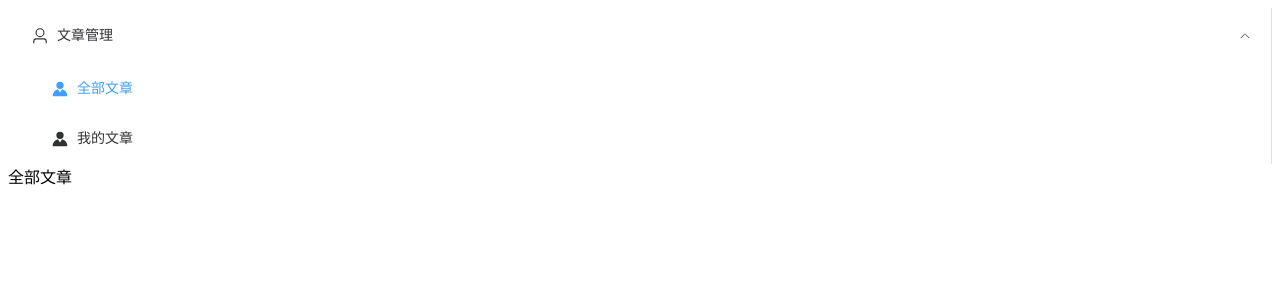
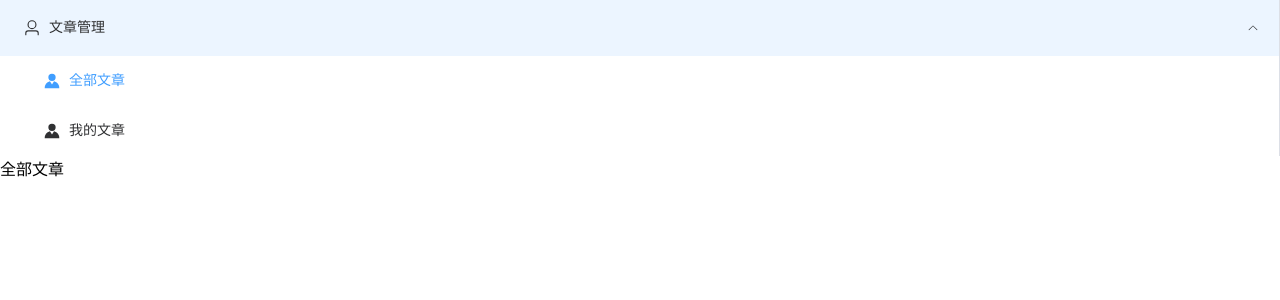
Before and after one commit to Dra-Tammer/base_admin_starter, a Vue app: page /#/article/all in a window 1280 px wide. Shown: the top 300 px of the page. Built offline with nearby package versions, Linux system fonts and the light colour scheme.

Commit message:
主页高度的修改

```diff
--- a/src/App.vue
+++ b/src/App.vue
@@ -6,6 +6,18 @@
   <router-view></router-view>
 </template>
 
-<style scoped>
+<!--对app的样式配置不用scoped，要不然无法生效，无法透传到子组件-->
+<style>
+html,
+body {
+  height: 100%;
+  margin: 0;
+  padding: 0;
+}
+
+#app {
+  height: 100%;
+  overflow: hidden;
+}
 
 </style>
```
